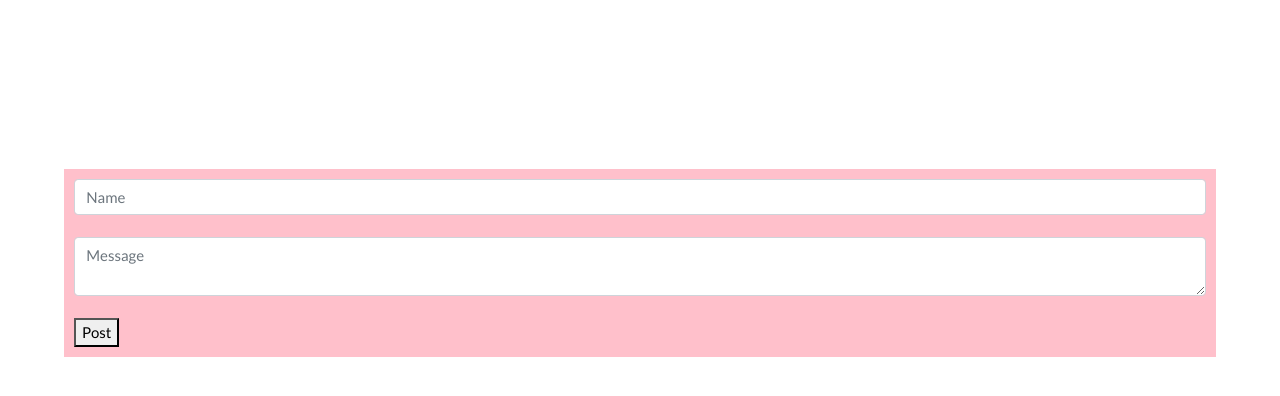
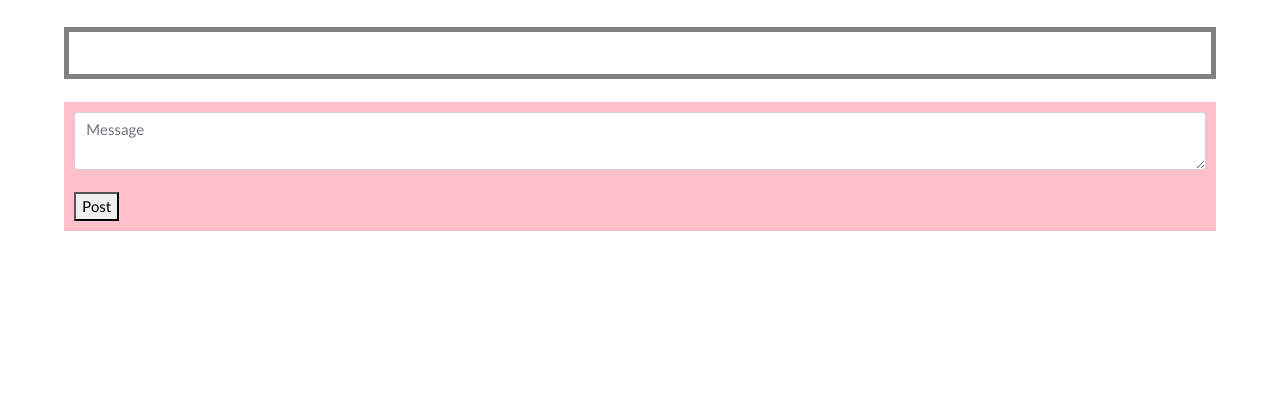
Before and after one commit to Jason27chan/Heart, a website: page forum.html in a window 1280 px wide. Shown: the part 96-492 px from the top of the page. Drawn offline with nearby package versions, Linux system fonts and the light colour scheme.

Commit message:
Put forum into server and updated forum

```diff
--- a/forum.html
+++ b/forum.html
@@ -61,6 +61,11 @@
     }
     .main {
       margin-top: 100px;
+
+
+    }
+    .message {
+      background-color:pink;
       width: 90%;
       height: 100%;
     padding: 10px;
@@ -68,14 +73,16 @@
     transform-origin: center;
     margin-left: auto;
     margin-right: auto;
-
-    }
-    .message {
-      background-color:pink;
     }
     .oldMessages {
-      border-width: 5px;
-      border-color: black;
+      border: 5px solid grey;
+      width: 90%;
+      height: 100%;
+    padding: 10px;
+
+    transform-origin: center;
+    margin-left: auto;
+    margin-right: auto;
     }
 
 
@@ -89,9 +96,9 @@
     <div class = "main oldMessages">
         <br>
     </div>
-    <div class = "main message">
-      <input id = "name" class = "form-control" placeholder = "Name">
-      <br>
+    <br>
+    <div class = "message">
+
       <textarea id = "message" class = "form-control" placeholder = "Message"></textarea>
       <br>
       <button id = "send" class = "button">Post</button>
```
Also changed, not shown: server.js (+3 -0 lines).
